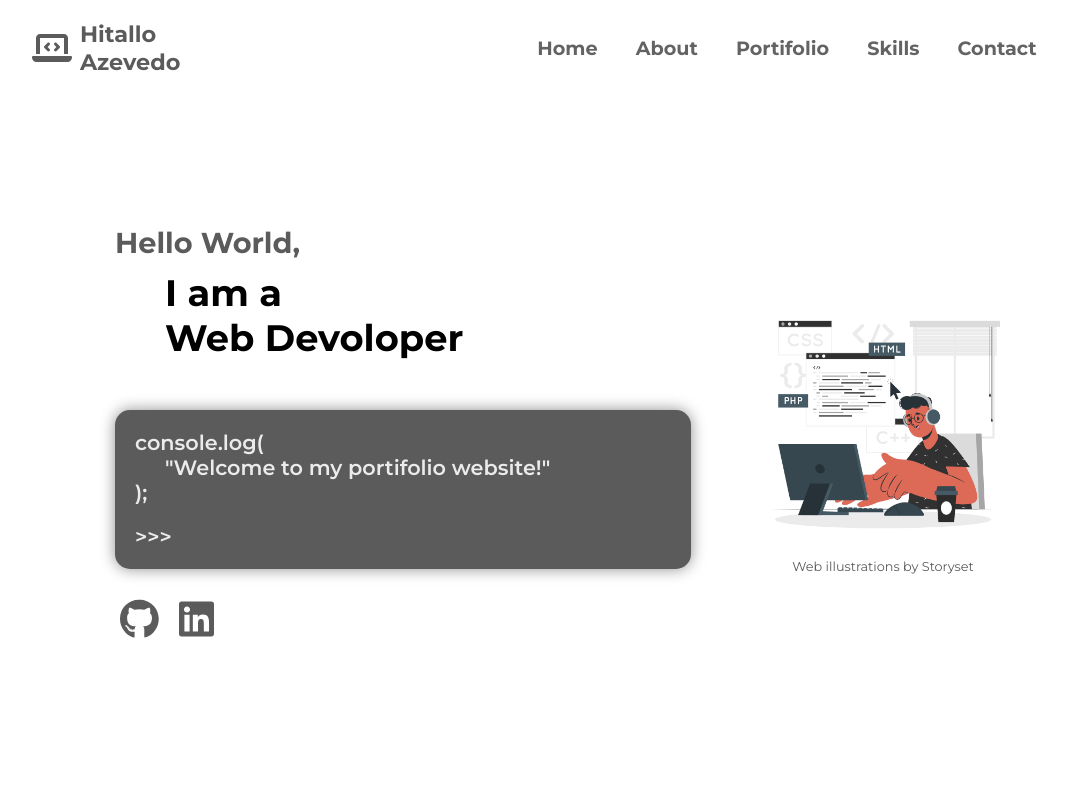
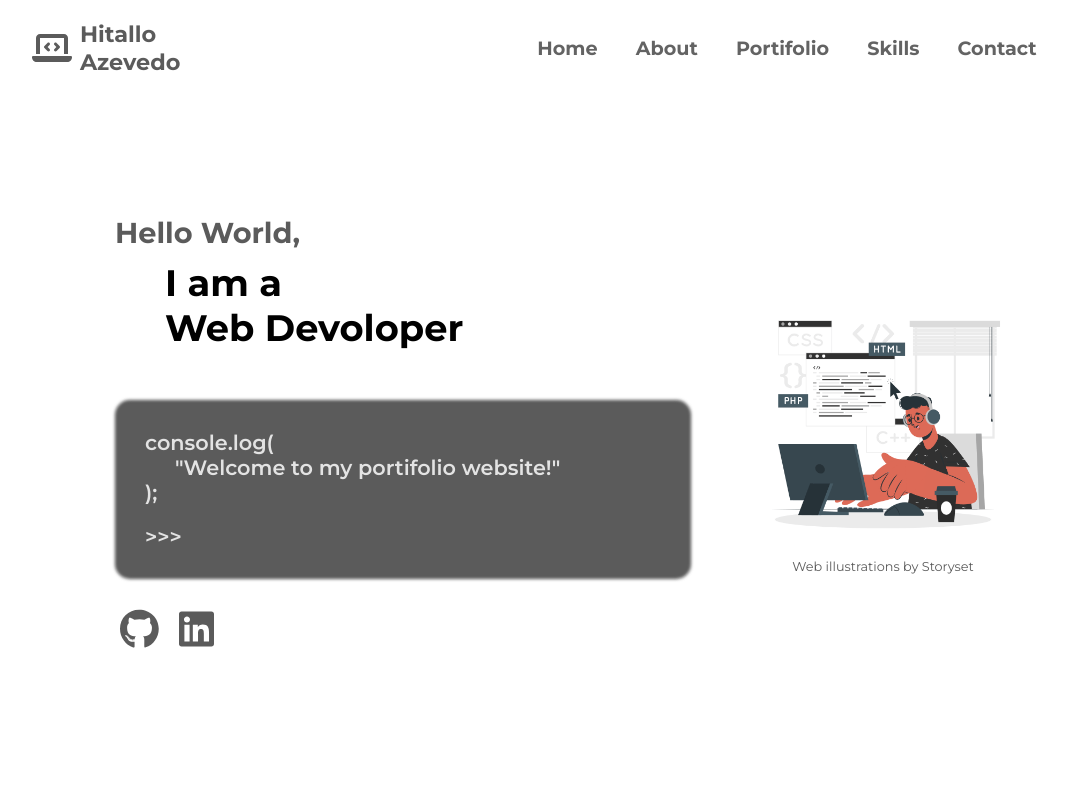
Before and after one commit to hitalloazevedo/portifolio-react, a React (Vite) app: page / in a window 1280 px wide. Shown: the top 800 px of the page, without its empty margins (45-1113 px from the left). Built offline with nearby package versions, Linux system fonts and the light colour scheme.

Commit message:
style: changing home console

```diff
--- a/index.html
+++ b/index.html
@@ -2,7 +2,7 @@
 <html lang="en">
   <head>
     <meta charset="UTF-8" />
-    <link rel="shortcut icon" href="public/favicon.ico" type="image/x-icon">
+    <link rel="shortcut icon" href="/favicon.ico" type="image/x-icon">
     <meta name="viewport" content="width=device-width, initial-scale=1.0" />
     <title>Hitallo Azevedo</title>
   </head>
--- a/src/App.jsx
+++ b/src/App.jsx
@@ -1,5 +1,5 @@
 import "./assets/css/App.css";
-import "./assets/css/Globals.css";
+import "./globals.css";
 import Home from "./components/Home";
 import About from "./components/About";
 import Portifolio from "./components/Portifolio";
--- a/src/assets/css/Console.css
+++ b/src/assets/css/Console.css
@@ -1,21 +1,35 @@
 :root {
-  --dark-gray: #5b5b5b;
+  --dark-gray: #5b5b5b3a;
 }
 
 .console {
-  background-color: var(--dark-gray);
+  position: relative;
   color: rgb(235, 235, 235);
   padding: 15px 6px;
   width: 90%;
   border-radius: 15px;
-  box-shadow: 0px 0px 15px rgba(0, 0, 0, 0.445);
+  box-shadow: 0px 0px 5px rgba(0, 0, 0, 0.08);
   box-sizing: border-box;
 }
 
+.console::before {
+  background-color: var(--dark-gray);
+  position: absolute;
+  top: 0;
+  left: 0;
+  content: " ";
+  width: 100%;
+  height: 100%;
+  filter: blur(1.8px);
+  z-index: -9;
+  border-radius: 15px;
+}
+
 .console-text {
+  opacity: .95;
   font-size: 0.95em;
   font-weight: 600;
-  padding-left: 10px;
+  padding-left: 20px;
 }
 
 .console-text span {
--- a/src/assets/css/Contact.css
+++ b/src/assets/css/Contact.css
@@ -1,7 +1,3 @@
-:root {
-  --dark-gray: #5b5b5b;
-}
-
 .contact {
   height: 160px;
   width: 99vw;
--- a/src/assets/css/Header.css
+++ b/src/assets/css/Header.css
@@ -1,7 +1,3 @@
-:root {
-  --dark-gray: #5b5b5b;
-}
-
 .scroll {
   background-color: var(--dark-gray);
   color: #ebebeb;
--- a/src/assets/css/Home.css
+++ b/src/assets/css/Home.css
@@ -1,7 +1,3 @@
-:root {
-  --dark-gray: #5b5b5b;
-}
-
 .home {
   width: 100%;
   min-height: 55vh;
--- a/src/assets/css/Icons.css
+++ b/src/assets/css/Icons.css
@@ -1,7 +1,3 @@
-:root {
-  --dark-gray: #5b5b5b;
-}
-
 .icon {
   color: var(--dark-gray);
   font-size: 2rem;
--- a/src/assets/css/Media-Home.css
+++ b/src/assets/css/Media-Home.css
@@ -68,7 +68,7 @@
   }
 
   .console {
-    padding: 20px 10px;
+    padding: 25px 10px;
     max-width: 620px;
     width: 100%;
   }
@@ -112,7 +112,7 @@
   }
 
   .console {
-    padding: 20px 10px;
+    padding: 30px 10px;
     max-width: 680px;
     width: 100%;
   }
@@ -174,7 +174,7 @@
   }
 
   .console {
-    padding: 20px 10px;
+    padding: 30px 10px;
     max-width: 680px;
     width: 100%;
   }
--- a/src/assets/css/Media-Slider.css
+++ b/src/assets/css/Media-Slider.css
@@ -1,7 +1,3 @@
-@media screen and (min-width: 481px) and (max-width: 768px) {
-
-}
-
 @media screen and (min-width: 769px) and (max-width: 1230px) {
   .swiper {
     width: 100%;
--- a/src/assets/css/SkillCard.css
+++ b/src/assets/css/SkillCard.css
@@ -1,7 +1,3 @@
-:root {
-  --dark-gray: #5b5b5b;
-}
-
 .skill-card {
   background-color: #ebebeb;
   width: 120px;
--- a/src/assets/css/Skills.css
+++ b/src/assets/css/Skills.css
@@ -1,7 +1,3 @@
-:root {
-  --dark-gray: #5b5b5b;
-}
-
 .skills {
   height: 90vh;
   display: flex;
--- a/src/assets/css/Globals.css
+++ b/src/globals.css
@@ -9,6 +9,11 @@
 
 */
 
+:root {
+  --dark-gray: #5b5b5b;
+  --light-gray: #969696;
+}
+
 * {
   font-family: "Montserrat", sans-serif;
   margin: 0;
```
